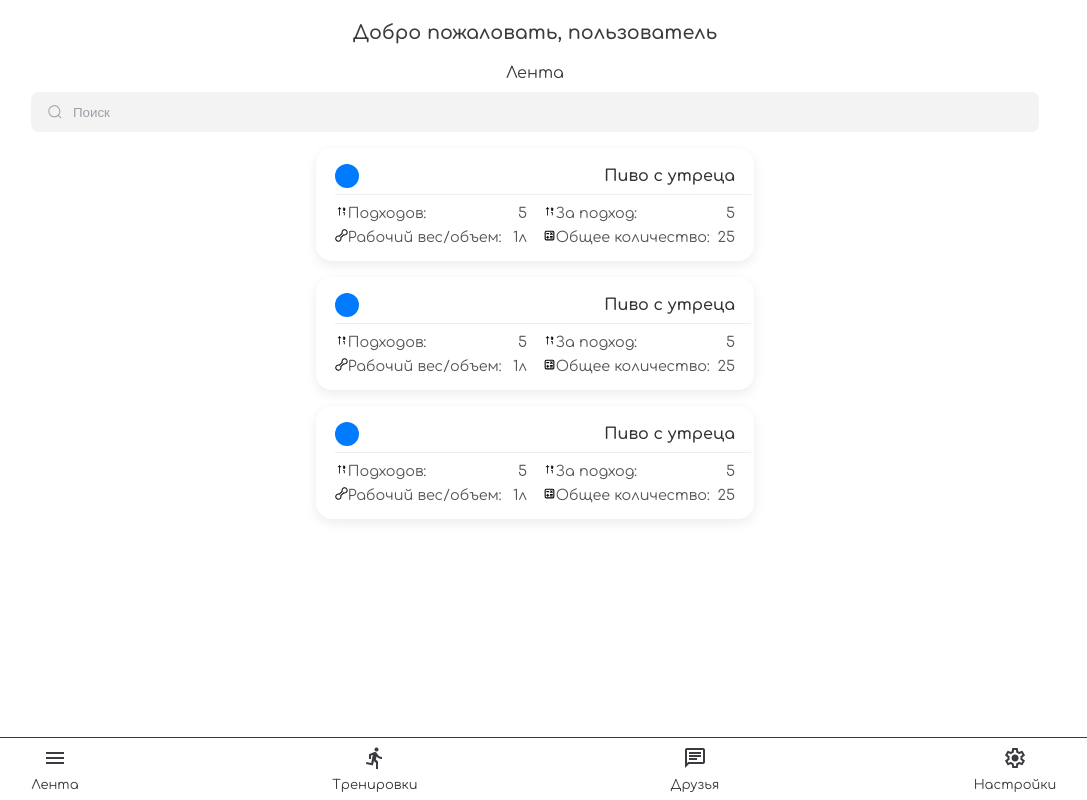
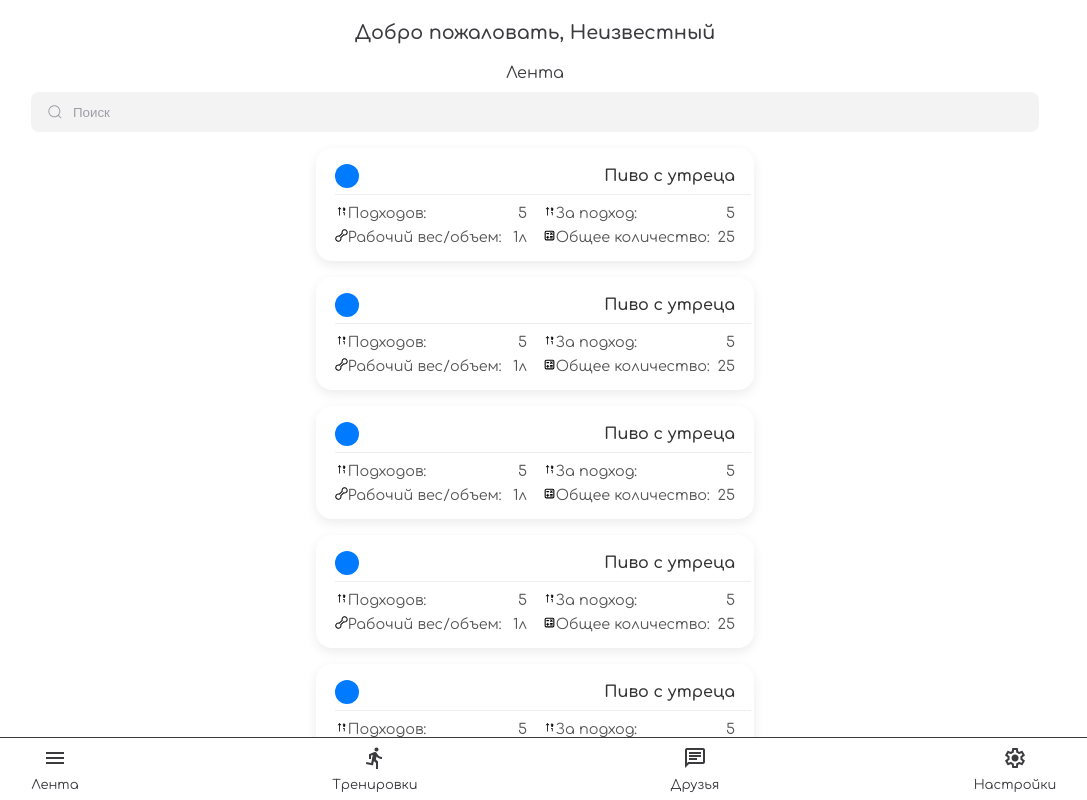
Before and after one commit to gefeeplay/mini-app, a Vue app: page / in a window 1280 px wide. Shown: the top 800 px of the page, without its empty margins (105-1192 px from the left). Built offline with nearby package versions, Linux system fonts and the light colour scheme.

Commit message:
FeedView fixes

```diff
--- a/src/components/FeedView.vue
+++ b/src/components/FeedView.vue
@@ -3,10 +3,47 @@ import { ref, onMounted, computed } from 'vue'
 import { useTelegram } from '../composables/useTelegram'
 import SearchInput from './exportComponents/SearchInput.vue'
 
-const { userPhoto } = useTelegram()
+const { userData, userPhoto } = useTelegram()
 
+const tgUsername = ref(userData.value ? userData.value.username : 'Неизвестный')
 const username = ref('')
 const trainings = ref([
+  {
+    tr_id: 1,
+    username: username,
+    tr_name: 'Пиво с утреца',
+    tr_sets: 5,
+    tr_count: 5,
+    tr_value: 1,
+    tr_measure: 'л'
+  },
+  {
+    tr_id: 1,
+    username: username,
+    tr_name: 'Пиво с утреца',
+    tr_sets: 5,
+    tr_count: 5,
+    tr_value: 1,
+    tr_measure: 'л'
+  },
+  {
+    tr_id: 1,
+    username: username,
+    tr_name: 'Пиво с утреца',
+    tr_sets: 5,
+    tr_count: 5,
+    tr_value: 1,
+    tr_measure: 'л'
+  },
+  {
+    tr_id: 1,
+    username: username,
+    tr_name: 'Пиво с утреца',
+    tr_sets: 5,
+    tr_count: 5,
+    tr_value: 1,
+    tr_measure: 'л'
+  },
   {
     tr_id: 1,
     username: username,
@@ -52,6 +89,7 @@ onMounted(() => {
 <template>
     <div class="title">
       <div v-if="username">Добро пожаловать, {{ username }}</div>
+      <div v-else-if="tgUsername">Добро пожаловать, {{ tgUsername }}</div>
       <div v-else>Добро пожаловать, пользователь</div>
     </div>
     <div>
@@ -66,7 +104,8 @@ onMounted(() => {
           <div class="user-block">
             <img v-if="userPhoto" class="user-photo":src="userPhoto">
             <div class="avatar-placeholder" v-else></div>
-            <div>{{ username }}</div>
+            <div v-if="username">{{ username }}</div>
+            <div v-else="tgUsername">{{ username }}</div>
           </div>
           <div>{{ item.tr_name }}</div>
         </div>
--- a/src/components/exportComponents/SearchInput.vue
+++ b/src/components/exportComponents/SearchInput.vue
@@ -16,7 +16,7 @@
     border-radius: 8px;
     outline: none;
     background-color: #f3f3f4;
-    color: var(--theme-color);
+    color: var(--dark-color);
     transition: .3s ease;
 }
 
--- a/src/style.css
+++ b/src/style.css
@@ -6,6 +6,7 @@
   --light-color: white;
   --light-red-color:rgb(230, 55, 55);
   --dark-red-color:rgb(145, 78, 78);
+
 }
 
 body {
@@ -29,7 +30,6 @@ body {
 }
 
 .navigation {
-  flex-shrink: 0;
   display: flex;
   position: fixed;
   bottom: 0;
@@ -38,6 +38,8 @@ body {
   margin: 0;
   padding: 0;
   box-sizing: border-box;
+  background: var(--not-theme-color);
+  z-index: 1000;
 }
 
 .dark .navigation {
@@ -77,6 +79,7 @@ button {
 .light {
   background: var(--light-color);
   --theme-color: var(--dark-color);
+  --not-theme-color: var(--light-color);
   --red-color: var(--light-red-color);
   color: var(--dark-color)
 
@@ -85,6 +88,7 @@ button {
 .dark {
   background: var(--dark-color);
   --theme-color: var(--light-color);
+  --not-theme-color: var(--dark-color);
   --red-color: var(--dark-red-color);
   color: var(--light-color);
 }
```
